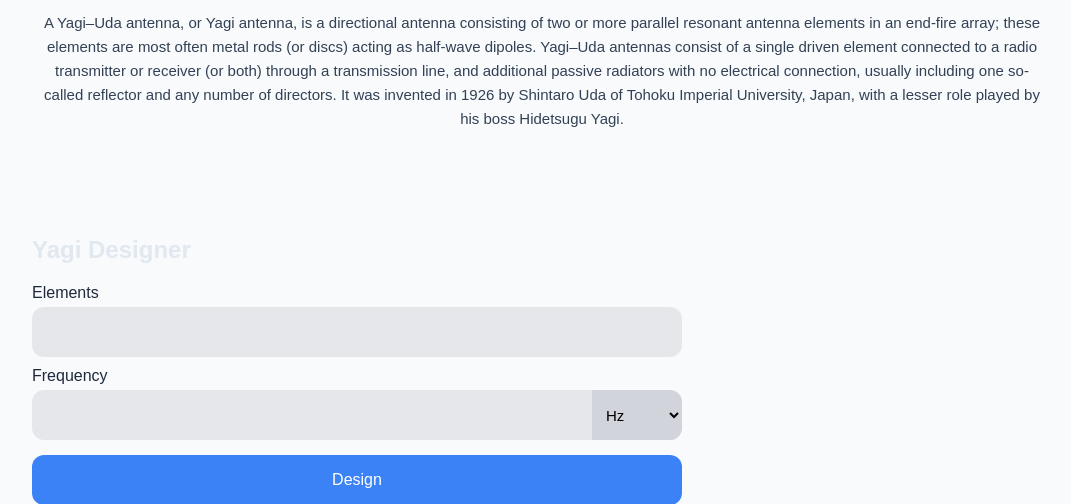
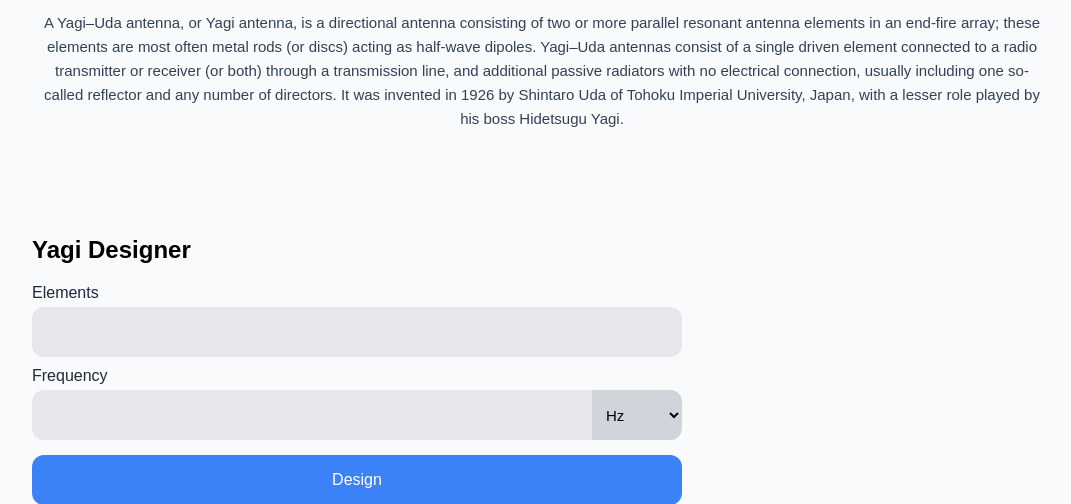
Before and after one commit to Astro-lad/antennacalc, a Django app: page /antennacalc/1/ in a window 1280 px wide. Shown: the part 361-865 px from the top of the page, without its empty margins (98-1169 px from the left). Run offline with Django 5.2, Linux system fonts and the light colour scheme; data comes from the database, SQL or seed files in the repository.

Commit message:
last one

```diff
--- a/antennacalc/urls.py
+++ b/antennacalc/urls.py
@@ -23,9 +23,9 @@ urlpatterns = [
     path('admin/', admin.site.urls),
     path('antennacalc/', include('antennas.urls', namespace='antennas')),
 ]
-"""
+
 if settings.DEBUG:
     urlpatterns += static(settings.MEDIA_URL, document_root=settings.MEDIA_ROOT)
-"""
 
-urlpatterns += static(settings.MEDIA_URL, document_root=settings.MEDIA_ROOT)
+
+#urlpatterns += static(settings.MEDIA_URL, document_root=settings.MEDIA_ROOT)
--- a/antennas/templates/antennas/dipole_detail.html
+++ b/antennas/templates/antennas/dipole_detail.html
@@ -1,6 +1,6 @@
 {% extends "antennas/base_detail.html" %}
 {% block calculations %}
-    <h2>Dipole Designer</h2>
+    <h2 style="color:black;">Dipole Designer</h2>
     <form method="post">
         {% csrf_token %}
         <label>Frequency</label>
@@ -12,7 +12,7 @@
     </form>
     {% if result %}
         <div class="results">
-            <h3>Results</h3>
+            <h3 style = "color:black;">Results</h3>
             <p>
                 <strong>Total Length:</strong> {{ result.total_length }} m
             </p>
--- a/antennas/templates/antennas/spiral_detail.html
+++ b/antennas/templates/antennas/spiral_detail.html
@@ -1,6 +1,6 @@
 {% extends "antennas/base_detail.html" %}
 {% block calculations %}
-    <h2>Spiral Designer</h2>
+    <h2 style="color:black;">Spiral Designer</h2>
     <form method="post">
         {% csrf_token %}
         <label>Lowest Frequency</label>
@@ -17,7 +17,7 @@
     </form>
     {% if result %}
         <div class="results">
-            <h3>Results</h3>
+            <h3 style="color:black;">Results</h3>
             <p>
                 <strong>Outer Radius:</strong> {{ result.outer_radius }} m
             </p>
@@ -33,7 +33,7 @@
         </div>
     {% endif %}
     {% if shape_url %}
-        <h3>Spiral Geometry</h3>
+        <h3 style="color:black;">Spiral Geometry</h3>
         <img src="{{ shape_url }}" width = "400">
     {% endif %}
 {% endblock %}
--- a/antennas/templates/antennas/yagi_detail.html
+++ b/antennas/templates/antennas/yagi_detail.html
@@ -1,6 +1,6 @@
 {% extends "antennas/base_detail.html" %}
 {% block calculations %}
-    <h2>Yagi Designer</h2>
+    <h2 style="color:black;">Yagi Designer</h2>
     <form method="post">
         {% csrf_token %}
         <label>Elements</label>
@@ -14,7 +14,7 @@
     </form>
     {% if result %}
         <div class="results">
-            <h3>Results</h3>
+            <h3 style="color:black;">Results</h3>
             <p>
                 <strong>Gain:</strong> {{ result.gain }} dBi
             </p>
@@ -30,7 +30,7 @@
             <p>
                 <strong>Director Lengths:</strong>
             </p>
-            <ul>
+            <ul style="color:black;">
                 {% for d in result.directors %}<li>{{ d }} m</li>{% endfor %}
             </ul>
             <p>
```
Also changed, not shown: media/images/Adobe_Express_-_file.png (deleted), media/images/Adobe_Express_-_file_y9cslDF.png (deleted), media/spiral_pattern.png.
